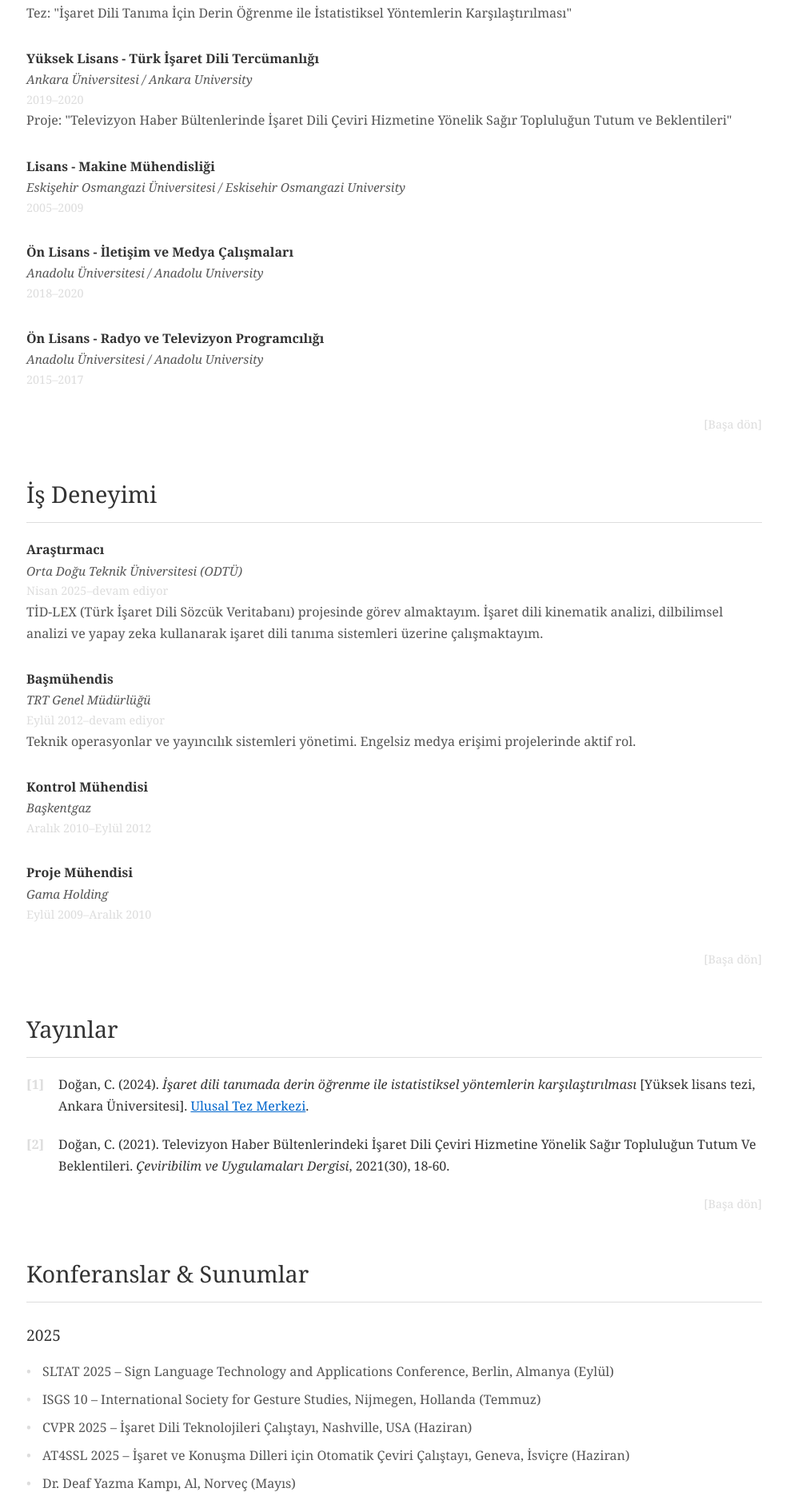
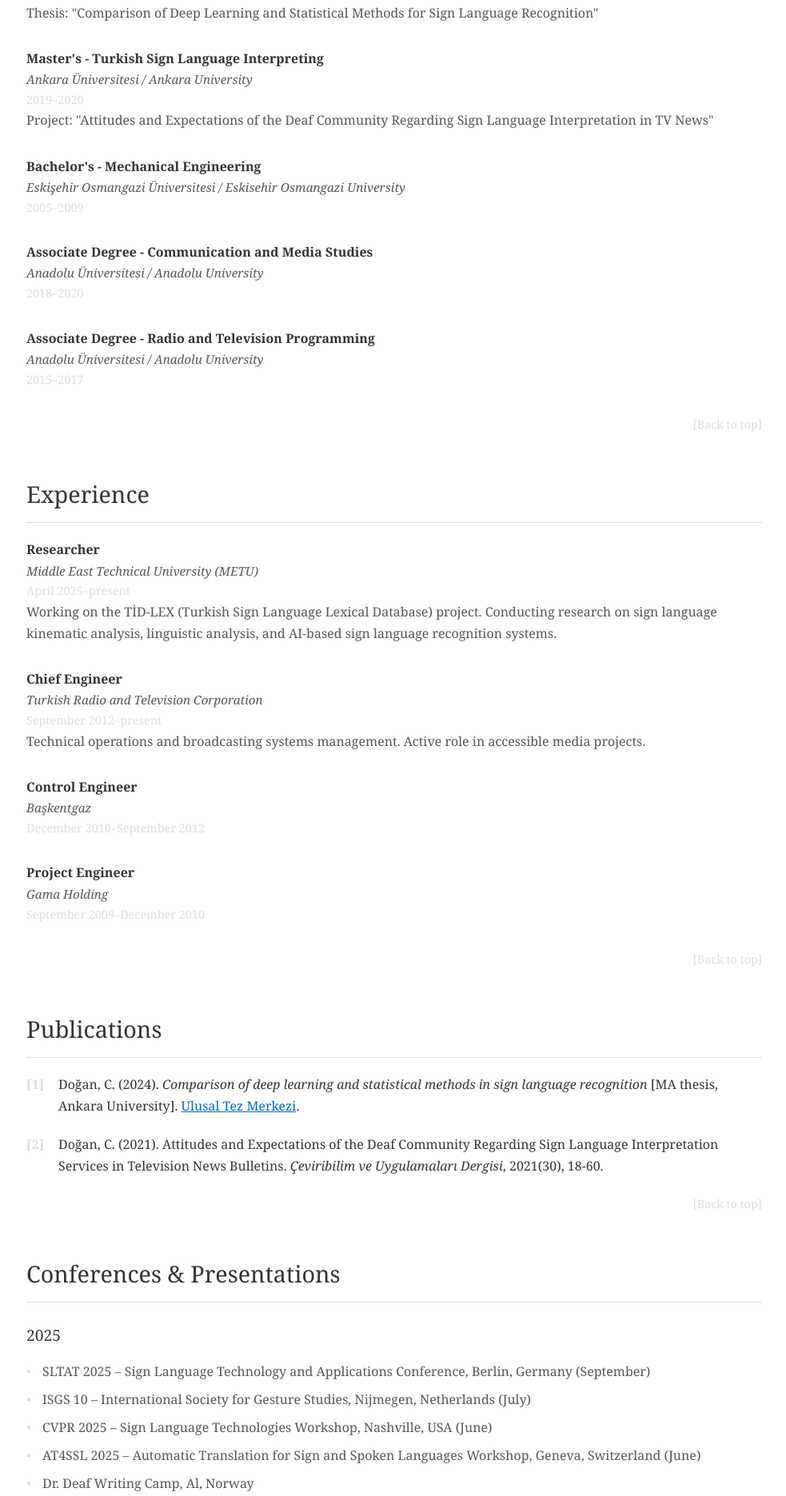
Before and after one commit to caner-dogan/caner-dogan.github.io, a plain HTML site: page index.html in a window 1280 px wide. Shown: the part 929-2800 px from the top of the page at 80% size, without its empty margins (147-1130 px from the left). Drawn offline with Linux system fonts and the light colour scheme.

Commit message:
Update index.html

```diff
--- a/index.html
+++ b/index.html
@@ -439,8 +439,12 @@
             }
         }
 
-        .hidden {
-            display: none !important;
+        [lang="en"] .tr {
+            display: none;
+        }
+
+        [lang="tr"] .en {
+            display: none;
         }
     </style>
 </head>
@@ -449,19 +453,16 @@
         <div class="nav-container">
             <button class="nav-menu-toggle" onclick="toggleMobileMenu()">☰</button>
             <div class="nav-links">
-                <a href="#intro"><span class="tr hidden">Ana Sayfa</span><span class="en">Home</span></a>
-                <a href="#background"><span class="tr hidden">Eğitim</span><span class="en">Education</span></a>
-                <a href="#positions"><span class="tr hidden">İş Deneyimi</span><span class="en">Experience</span></a>
-                <a href="#publications"><span class="tr hidden">Yayınlar</span><span class="en">Publications</span></a>
-                <a href="#conferences"><span class="tr hidden">Sunumlar</span><span class="en">Presentations</span></a>
-                <a href="#certificates"><span class="tr hidden">Sertifikalar</span><span class="en">Certificates</span></a>
-                <a href="#skills"><span class="tr hidden">Beceriler</span><span class="en">Skills</span></a>
+                <a href="#intro"><span class="tr">Ana Sayfa</span><span class="en">Home</span></a>
+                <a href="#background"><span class="tr">Eğitim</span><span class="en">Education</span></a>
+                <a href="#positions"><span class="tr">İş Deneyimi</span><span class="en">Experience</span></a>
+                <a href="#publications"><span class="tr">Yayınlar</span><span class="en">Publications</span></a>
+                <a href="#conferences"><span class="tr">Sunumlar</span><span class="en">Presentations</span></a>
+                <a href="#certificates"><span class="tr">Sertifikalar</span><span class="en">Certificates</span></a>
+                <a href="#skills"><span class="tr">Beceriler</span><span class="en">Skills</span></a>
             </div>
             <div class="nav-controls">
-                <button class="dark-mode-toggle" onclick="toggleDarkMode()">
-                    <span class="tr hidden">🌙</span>
-                    <span class="en">🌙</span>
-                </button>
+                <button class="dark-mode-toggle" onclick="toggleDarkMode()">🌙</button>
                 <button class="lang-switch" onclick="toggleLanguage()">
                     <span id="lang-btn">TR</span>
                 </button>
@@ -472,13 +473,13 @@
     <div class="nav-menu-mobile" id="mobileMenu" onclick="closeMobileMenu(event)">
         <div class="nav-menu-content" onclick="event.stopPropagation()">
             <button class="nav-close" onclick="closeMobileMenu()">×</button>
-            <a href="#intro" onclick="closeMobileMenu()"><span class="tr hidden">Ana Sayfa</span><span class="en">Home</span></a>
-            <a href="#background" onclick="closeMobileMenu()"><span class="tr hidden">Eğitim</span><span class="en">Education</span></a>
-            <a href="#positions" onclick="closeMobileMenu()"><span class="tr hidden">İş Deneyimi</span><span class="en">Experience</span></a>
-            <a href="#publications" onclick="closeMobileMenu()"><span class="tr hidden">Yayınlar</span><span class="en">Publications</span></a>
-            <a href="#conferences" onclick="closeMobileMenu()"><span class="tr hidden">Sunumlar</span><span class="en">Presentations</span></a>
-            <a href="#certificates" onclick="closeMobileMenu()"><span class="tr hidden">Sertifikalar</span><span class="en">Certificates</span></a>
-            <a href="#skills" onclick="closeMobileMenu()"><span class="tr hidden">Beceriler</span><span class="en">Skills</span></a>
+            <a href="#intro" onclick="closeMobileMenu()"><span class="tr">Ana Sayfa</span><span class="en">Home</span></a>
+            <a href="#background" onclick="closeMobileMenu()"><span class="tr">Eğitim</span><span class="en">Education</span></a>
+            <a href="#positions" onclick="closeMobileMenu()"><span class="tr">İş Deneyimi</span><span class="en">Experience</span></a>
+            <a href="#publications" onclick="closeMobileMenu()"><span class="tr">Yayınlar</span><span class="en">Publications</span></a>
+            <a href="#conferences" onclick="closeMobileMenu()"><span class="tr">Sunumlar</span><span class="en">Presentations</span></a>
+            <a href="#certificates" onclick="closeMobileMenu()"><span class="tr">Sertifikalar</span><span class="en">Certificates</span></a>
+            <a href="#skills" onclick="closeMobileMenu()"><span class="tr">Beceriler</span><span class="en">Skills</span></a>
         </div>
     </div>
 
@@ -490,25 +491,25 @@
                     <h1>Caner Doğan</h1>
 
                     <div class="position">
-                        <span class="tr hidden">Sağır Araştırmacı</span>
+                        <span class="tr">Sağır Araştırmacı</span>
                         <span class="en">Deaf Researcher</span>
                     </div>
                     <div class="institution">
-                        <span class="tr hidden"><a href="https://www.metu.edu.tr" target="_blank">Orta Doğu Teknik Üniversitesi (ODTÜ)</a>, Ankara, Türkiye</span>
+                        <span class="tr"><a href="https://www.metu.edu.tr" target="_blank">Orta Doğu Teknik Üniversitesi (ODTÜ)</a>, Ankara, Türkiye</span>
                         <span class="en"><a href="https://www.metu.edu.tr" target="_blank">Middle East Technical University (METU)</a>, Ankara, Turkey</span>
                     </div>
 
                     <div class="position">
-                        <span class="tr hidden">Başmühendis</span>
+                        <span class="tr">Başmühendis</span>
                         <span class="en">Chief Engineer</span>
                     </div>
                     <div class="institution">
-                        <span class="tr hidden"><a href="https://www.trt.net.tr" target="_blank">TRT Genel Müdürlüğü (TRT)</a>, Ankara, Türkiye</span>
+                        <span class="tr"><a href="https://www.trt.net.tr" target="_blank">TRT Genel Müdürlüğü (TRT)</a>, Ankara, Türkiye</span>
                         <span class="en"><a href="https://www.trt.net.tr" target="_blank">Turkish Radio and Television Corporation (TRT)</a>, Ankara, Turkey</span>
                     </div>
 
                     <p>
-                        <span class="tr hidden">Ana dilim <strong>Türk İşaret Dili (TİD)</strong>'dir. Yapay zekâ ve derin öğrenme yöntemlerini kullanarak işaret dili tanıma sistemleri, işaret dili teknolojisi, dilbilimsel ve kinematik analizler ile Sağır çalışmaları alanlarında araştırmalar yapıyorum.</span>
+                        <span class="tr">Ana dilim <strong>Türk İşaret Dili (TİD)</strong>'dir. Yapay zekâ ve derin öğrenme yöntemlerini kullanarak işaret dili tanıma sistemleri, işaret dili teknolojisi, dilbilimsel ve kinematik analizler ile Sağır çalışmaları alanlarında araştırmalar yapıyorum.</span>
                         <span class="en">My native language is <strong>Turkish Sign Language (TİD)</strong>. I conduct research in sign language recognition systems, sign language technology, linguistic and kinematic analyses, and Deaf studies using artificial intelligence and deep learning methods.</span>
                     </p>
 
@@ -532,115 +533,110 @@
 
         <main>
             <section id="background">
-                <h2><span class="tr">Eğitim</span><span class="en hidden">Education</span></h2>
+                <h2><span class="tr">Eğitim</span><span class="en">Education</span></h2>
 
                 <div class="item">
-                    <div class="item-title"><span class="tr">Yüksek Lisans - İstatistik (Yapay Zeka)</span><span class="en hidden">Master's - Statistics (Artificial Intelligence)</span></div>
+                    <div class="item-title"><span class="tr">Yüksek Lisans - İstatistik (Yapay Zeka)</span><span class="en">Master's - Statistics (Artificial Intelligence)</span></div>
                     <div class="item-subtitle">Ankara Üniversitesi / Ankara University</div>
                     <div class="item-date">2021–2024</div>
-                    <p><span class="tr">Tez: "İşaret Dili Tanıma İçin Derin Öğrenme ile İstatistiksel Yöntemlerin Karşılaştırılması"</span><span class="en hidden">Thesis: "Comparison of Deep Learning and Statistical Methods for Sign Language Recognition"</span></p>
+                    <p><span class="tr">Tez: "İşaret Dili Tanıma İçin Derin Öğrenme ile İstatistiksel Yöntemlerin Karşılaştırılması"</span><span class="en">Thesis: "Comparison of Deep Learning and Statistical Methods for Sign Language Recognition"</span></p>
                 </div>
 
                 <div class="item">
-                    <div class="item-title"><span class="tr">Yüksek Lisans - Türk İşaret Dili Tercümanlığı</span><span class="en hidden">Master's - Turkish Sign Language Interpreting</span></div>
+                    <div class="item-title"><span class="tr">Yüksek Lisans - Türk İşaret Dili Tercümanlığı</span><span class="en">Master's - Turkish Sign Language Interpreting</span></div>
                     <div class="item-subtitle">Ankara Üniversitesi / Ankara University</div>
                     <div class="item-date">2019–2020</div>
-                    <p><span class="tr">Proje: "Televizyon Haber Bültenlerinde İşaret Dili Çeviri Hizmetine Yönelik Sağır Topluluğun Tutum ve Beklentileri"</span><span class="en hidden">Project: "Attitudes and Expectations of the Deaf Community Regarding Sign Language Interpretation in TV News"</span></p>
+                    <p><span class="tr">Proje: "Televizyon Haber Bültenlerinde İşaret Dili Çeviri Hizmetine Yönelik Sağır Topluluğun Tutum ve Beklentileri"</span><span class="en">Project: "Attitudes and Expectations of the Deaf Community Regarding Sign Language Interpretation in TV News"</span></p>
                 </div>
 
                 <div class="item">
-                    <div class="item-title"><span class="tr">Lisans - Makine Mühendisliği</span><span class="en hidden">Bachelor's - Mechanical Engineering</span></div>
+                    <div class="item-title"><span class="tr">Lisans - Makine Mühendisliği</span><span class="en">Bachelor's - Mechanical Engineering</span></div>
                     <div class="item-subtitle">Eskişehir Osmangazi Üniversitesi / Eskisehir Osmangazi University</div>
                     <div class="item-date">2005–2009</div>
                 </div>
 
                 <div class="item">
-                    <div class="item-title"><span class="tr">Ön Lisans - İletişim ve Medya Çalışmaları</span><span class="en hidden">Associate Degree - Communication and Media Studies</span></div>
+                    <div class="item-title"><span class="tr">Ön Lisans - İletişim ve Medya Çalışmaları</span><span class="en">Associate Degree - Communication and Media Studies</span></div>
                     <div class="item-subtitle">Anadolu Üniversitesi / Anadolu University</div>
                     <div class="item-date">2018–2020</div>
                 </div>
 
                 <div class="item">
-                    <div class="item-title"><span class="tr">Ön Lisans - Radyo ve Televizyon Programcılığı</span><span class="en hidden">Associate Degree - Radio and Television Programming</span></div>
+                    <div class="item-title"><span class="tr">Ön Lisans - Radyo ve Televizyon Programcılığı</span><span class="en">Associate Degree - Radio and Television Programming</span></div>
                     <div class="item-subtitle">Anadolu Üniversitesi / Anadolu University</div>
                     <div class="item-date">2015–2017</div>
                 </div>
 
                 <div class="back-to-top">
-                    <a href="#intro">[<span class="tr">Başa dön</span><span class="en hidden">Back to top</span>]</a>
+                    <a href="#intro">[<span class="tr">Başa dön</span><span class="en">Back to top</span>]</a>
                 </div>
             </section>
 
             <section id="positions">
-                <h2><span class="tr">İş Deneyimi</span><span class="en hidden">Experience</span></h2>
+                <h2><span class="tr">İş Deneyimi</span><span class="en">Experience</span></h2>
 
                 <div class="item">
-                    <div class="item-title"><span class="tr">Araştırmacı</span><span class="en hidden">Researcher</span></div>
+                    <div class="item-title"><span class="tr">Araştırmacı</span><span class="en">Researcher</span></div>
                     <div class="item-subtitle">
                         <span class="tr">Orta Doğu Teknik Üniversitesi (ODTÜ)</span>
-                        <span class="en hidden">Middle East Technical University (METU)</span>
+                        <span class="en">Middle East Technical University (METU)</span>
                     </div>
-                    <div class="item-date"><span class="tr">Nisan 2025–devam ediyor</span><span class="en hidden">April 2025–present</span></div>
-                    <p><span class="tr">TİD-LEX (Türk İşaret Dili Sözcük Veritabanı) projesinde görev almaktayım. İşaret dili kinematik analizi, dilbilimsel analizi ve yapay zeka kullanarak işaret dili tanıma sistemleri üzerine çalışmaktayım.</span><span class="en hidden">Working on the TİD-LEX (Turkish Sign Language Lexical Database) project. Conducting research on sign language kinematic analysis, linguistic analysis, and AI-based sign language recognition systems.</span></p>
+                    <div class="item-date"><span class="tr">Nisan 2025–devam ediyor</span><span class="en">April 2025–present</span></div>
+                    <p><span class="tr">TİD-LEX (Türk İşaret Dili Sözcük Veritabanı) projesinde görev almaktayım. İşaret dili kinematik analizi, dilbilimsel analizi ve yapay zeka kullanarak işaret dili tanıma sistemleri üzerine çalışmaktayım.</span><span class="en">Working on the TİD-LEX (Turkish Sign Language Lexical Database) project. Conducting research on sign language kinematic analysis, linguistic analysis, and AI-based sign language recognition systems.</span></p>
                 </div>
 
                 <div class="item">
-                    <div class="item-title"><span class="tr">Başmühendis</span><span class="en hidden">Chief Engineer</span></div>
+                    <div class="item-title"><span class="tr">Başmühendis</span><span class="en">Chief Engineer</span></div>
                     <div class="item-subtitle">
                         <span class="tr">TRT Genel Müdürlüğü</span>
-                        <span class="en hidden">Turkish Radio and Television Corporation</span>
+                        <span class="en">Turkish Radio and Television Corporation</span>
                     </div>
-                    <div class="item-date"><span class="tr">Eylül 2012–devam ediyor</span><span class="en hidden">September 2012–present</span></div>
-                    <p><span class="tr">Teknik operasyonlar ve yayıncılık sistemleri yönetimi. Engelsiz medya erişimi projelerinde aktif rol.</span><span class="en hidden">Technical operations and broadcasting systems management. Active role in accessible media projects.</span></p>
+                    <div class="item-date"><span class="tr">Eylül 2012–devam ediyor</span><span class="en">September 2012–present</span></div>
+                    <p><span class="tr">Teknik operasyonlar ve yayıncılık sistemleri yönetimi. Engelsiz medya erişimi projelerinde aktif rol.</span><span class="en">Technical operations and broadcasting systems management. Active role in accessible media projects.</span></p>
                 </div>
 
                 <div class="item">
-                    <div class="item-title"><span class="tr">Kontrol Mühendisi</span><span class="en hidden">Control Engineer</span></div>
+                    <div class="item-title"><span class="tr">Kontrol Mühendisi</span><span class="en">Control Engineer</span></div>
                     <div class="item-subtitle">Başkentgaz</div>
-                    <div class="item-date"><span class="tr">Aralık 2010–Eylül 2012</span><span class="en hidden">December 2010–September 2012</span></div>
+                    <div class="item-date"><span class="tr">Aralık 2010–Eylül 2012</span><span class="en">December 2010–September 2012</span></div>
                 </div>
 
                 <div class="item">
-                    <div class="item-title"><span class="tr">Proje Mühendisi</span><span class="en hidden">Project Engineer</span></div>
+                    <div class="item-title"><span class="tr">Proje Mühendisi</span><span class="en">Project Engineer</span></div>
                     <div class="item-subtitle">Gama Holding</div>
-                    <div class="item-date"><span class="tr">Eylül 2009–Aralık 2010</span><span class="en hidden">September 2009–December 2010</span></div>
+                    <div class="item-date"><span class="tr">Eylül 2009–Aralık 2010</span><span class="en">September 2009–December 2010</span></div>
                 </div>
 
                 <div class="back-to-top">
-                    <a href="#intro">[<span class="tr">Başa dön</span><span class="en hidden">Back to top</span>]</a>
+                    <a href="#intro">[<span class="tr">Başa dön</span><span class="en">Back to top</span>]</a>
                 </div>
             </section>
 
             <section id="publications">
-                <h2><span class="tr">Yayınlar</span><span class="en hidden">Publications</span></h2>
+                <h2><span class="tr">Yayınlar</span><span class="en">Publications</span></h2>
 
                 <div class="pub-list">
                     <div class="pub-item">
-                        Doğan, C. (2024). <em><span class="tr">İşaret dili tanımada derin öğrenme ile istatistiksel yöntemlerin karşılaştırılması</span><span class="en hidden">Comparison of deep learning and statistical methods in sign language recognition</span></em> [<span class="tr">Yüksek lisans tezi</span><span class="en hidden">MA thesis</span>, <span class="tr">Ankara Üniversitesi</span><span class="en hidden">Ankara University</span>]. <a href="https://tez.yok.gov.tr" target="_blank">Ulusal Tez Merkezi</a>.
+                        Doğan, C. (2024). <em><span class="tr">İşaret dili tanımada derin öğrenme ile istatistiksel yöntemlerin karşılaştırılması</span><span class="en">Comparison of deep learning and statistical methods in sign language recognition</span></em> [<span class="tr">Yüksek lisans tezi</span><span class="en">MA thesis</span>, <span class="tr">Ankara Üniversitesi</span><span class="en">Ankara University</span>]. <a href="https://tez.yok.gov.tr" target="_blank">Ulusal Tez Merkezi</a>.
                     </div>
 
                     <div class="pub-item">
-                        Doğan, C. (2021). <span class="tr">Televizyon Haber Bültenlerindeki İşaret Dili Çeviri Hizmetine Yönelik Sağır Topluluğun Tutum Ve Beklentileri.</span><span class="en hidden">Attitudes and Expectations of the Deaf Community Regarding Sign Language Interpretation Services in Television News Bulletins.</span> <em>Çeviribilim ve Uygulamaları Dergisi</em>, 2021(30), 18-60.
+                        Doğan, C. (2021). <span class="tr">Televizyon Haber Bültenlerindeki İşaret Dili Çeviri Hizmetine Yönelik Sağır Topluluğun Tutum Ve Beklentileri.</span><span class="en">Attitudes and Expectations of the Deaf Community Regarding Sign Language Interpretation Services in Television News Bulletins.</span> <em>Çeviribilim ve Uygulamaları Dergisi</em>, 2021(30), 18-60.
                     </div>
                 </div>
 
                 <div class="back-to-top">
-                    <a href="#intro">[<span class="tr">Başa dön</span><span class="en hidden">Back to top</span>]</a>
+                    <a href="#intro">[<span class="tr">Başa dön</span><span class="en">Back to top</span>]</a>
                 </div>
             </section>
 
             <section id="conferences">
-                <h2><span class="tr">Konferanslar & Sunumlar</span><span class="en hidden">Conferences & Presentations</span></h2>
+                <h2><span class="tr">Konferanslar & Sunumlar</span><span class="en">Conferences & Presentations</span></h2>
 
                 <h3>2025</h3>
                 <ul>
-                    <li>SLTAT 2025 – Sign Language Technology and Applications Conference, Berlin, <span class="tr">Almanya</span><span class="en hidden">Germany</span> (<span class="tr">Eylül</span><span class="en hidden">September</span>)</li>
-                    <li>ISGS 10 – International Society for Gesture Studies, Nijmegen, <span class="tr">Hollanda</span><span class="en hidden">Netherlands</span> (<span class="tr">Temmuz</span><span class="en hidden">July</span>)</li>
-                    <li>CVPR 2025 – <span class="tr">İşaret Dili Teknolojileri Çalıştayı</span><span class="en hidden">Sign Language Technologies Workshop</span>, Nashville, USA (<span class="tr">Haziran</span><span class="en hidden">June</span>)</li>
-                    <li>AT4SSL 2025 – <span class="tr">İşaret ve Konuşma Dilleri için Otomatik Çeviri Çalıştayı</span><span class="en hidden">Automatic Translation for Sign and Spoken Languages Workshop</span>, Geneva, <span class="tr">İsviçre</span><span class="en hidden">Switzerland</span> (<span class="tr">Haziran</span><span class="en hidden">June</span>)</li>
-                    <li>Dr. Deaf <span class="tr">Yazma Kampı</span><span class="en hidden">Writing Camp</span>, Al, <span class="tr">Norveç</span><span class="en hidden">Norway</span> (<span class="tr">Mayıs</span><span class="en hidden">May</span>)</li>
-                </ul>
-
-                <h3>2024</h3>
-                <ul>
-                    <li>IMPRS <span class="tr">Konferansı</span><span class="en hidden">Conference</span> – <span class="tr">Dil Bilimlerinde Disiplinlerarası
+                    <li>SLTAT 2025 – Sign Language Technology and Applications Conference, Berlin, <span class="tr">Almanya</span><span class="en">Germany</span> (<span class="tr">Eylül</span><span class="en">September</span>)</li>
+                    <li>ISGS 10 – International Society for Gesture Studies, Nijmegen, <span class="tr">Hollanda</span><span class="en">Netherlands</span> (<span class="tr">Temmuz</span><span class="en">July</span>)</li>
+                    <li>CVPR 2025 – <span class="tr">İşaret Dili Teknolojileri Çalıştayı</span><span class="en">Sign Language Technologies Workshop</span>, Nashville, USA (<span class="tr">Haziran</span><span class="en">June</span>)</li>
+                    <li>AT4SSL 2025 – <span class="tr">İşaret ve Konuşma Dilleri için Otomatik Çeviri Çalıştayı</span><span class="en">Automatic Translation for Sign and Spoken Languages Workshop</span>, Geneva, <span class="tr">İsviçre</span><span class="en">Switzerland</span> (<span class="tr">Haziran</span><span class="en">June</span>)</li>
+                    <li>Dr. Deaf <span class="tr">Yazma Kampı</span><span class="en">Writing Camp</span>, Al, <span class="tr">Norveç</span><span class="en">Norway</span>
```
